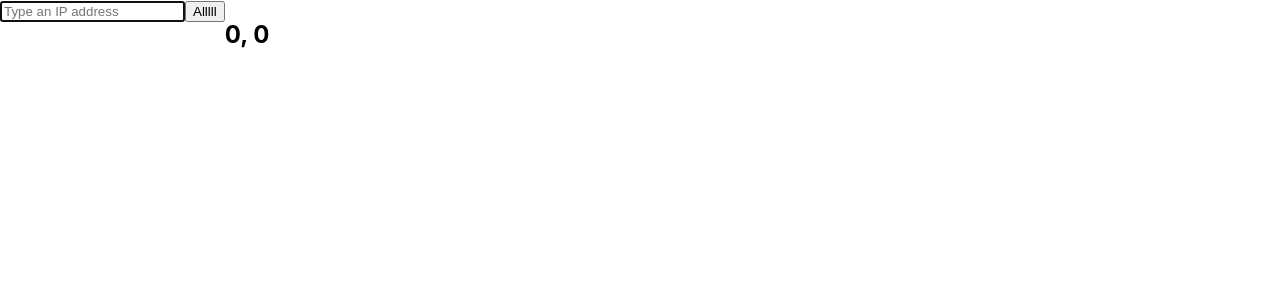
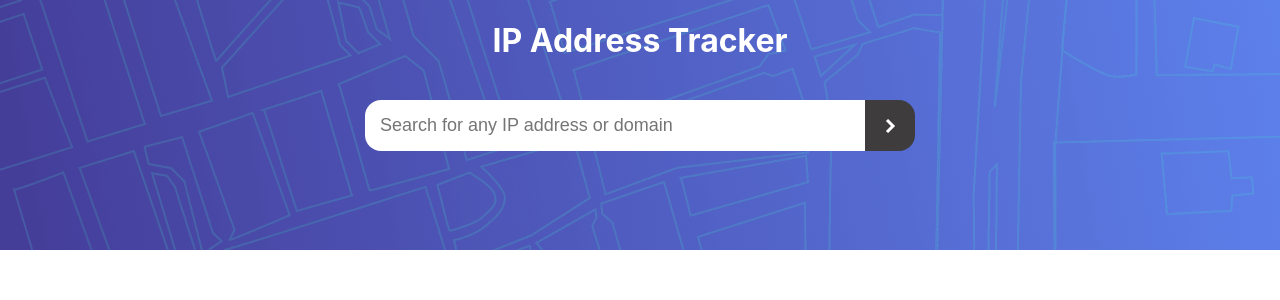
Before and after one commit to mariusz79/ip-address-tracker, a React (Create React App) app: page / in a window 1280 px wide. Shown: the top 300 px of the page. Built offline with nearby package versions, Linux system fonts and the light colour scheme.

Commit message:
Add style to searchbar component

```diff
--- a/src/App.css
+++ b/src/App.css
@@ -2,4 +2,5 @@
   display: flex;
   max-width: 1440px;
   margin: auto;
+  flex-direction: column;
 }
--- a/src/App.js
+++ b/src/App.js
@@ -27,10 +27,9 @@ function App() {
 
 
   return (
-		<div className="App">
+    <div className="App">
+
       <Searchbar value={value} onChange={e => { setValue(e) }} handleSubmit={handleSubmit}/>
-      <h1>{value}</h1>
-      <h2>{lat}, {lng}</h2>
 		</div>
 	);
 }
--- a/src/components/Searchbar.js
+++ b/src/components/Searchbar.js
@@ -1,23 +1,58 @@
 import React from 'react';
 import styled from 'styled-components';
+import Hero from './Hero';
 
-const Search = styled.div``;
-const Input = styled.input``;
-const Button = styled.button``;
+const Search = styled.div`
+    cursor: pointer;
+    display: flex;
+    position: relative;
+    bottom: 150px;
+    margin: auto;
+    `;
+const Input = styled.input`
+	font-size: 18px;
+	padding: 15px;
+	width: 500px;
+    border-radius: 16px 0 0 16px;
+    border: none;
+	&:focus,
+	&:active {
+		outline: none !important;
+	}
+`;
+const Button = styled.button`
+	background-color: hsl(0deg 2% 24%);
+	background-image: url("./images/icon-arrow.svg");
+	background-repeat: no-repeat;
+	background-position: center;
+	padding: 10px 25px;
+	border-radius: 0 16px 16px 0;
+    border: none;
+    &:hover,
+	&:focus {
+		outline: none !important;
+		background-color: hsl(0, 0%, 17%);
+	}
+`;
 
 const Searchbar = (props) => {
 
-	return (
+    return (
+        <>
+        <Hero txt="IP Address Tracker"/>
 		<Search>
 			<Input
 				type="text"
 				value={props.value}
-				placeholder="Type an IP address"
+				placeholder="Search for any IP address or domain"
 				onChange={(e) => props.onChange(e.target.value)}
 				autoFocus
 			/>
-			<Button onClick={props.handleSubmit} >Alllll</Button>
-		</Search>
+            <Button onClick={props.handleSubmit} >
+
+            </Button>
+            </Search>
+            </>
 	);
 };
 
```
